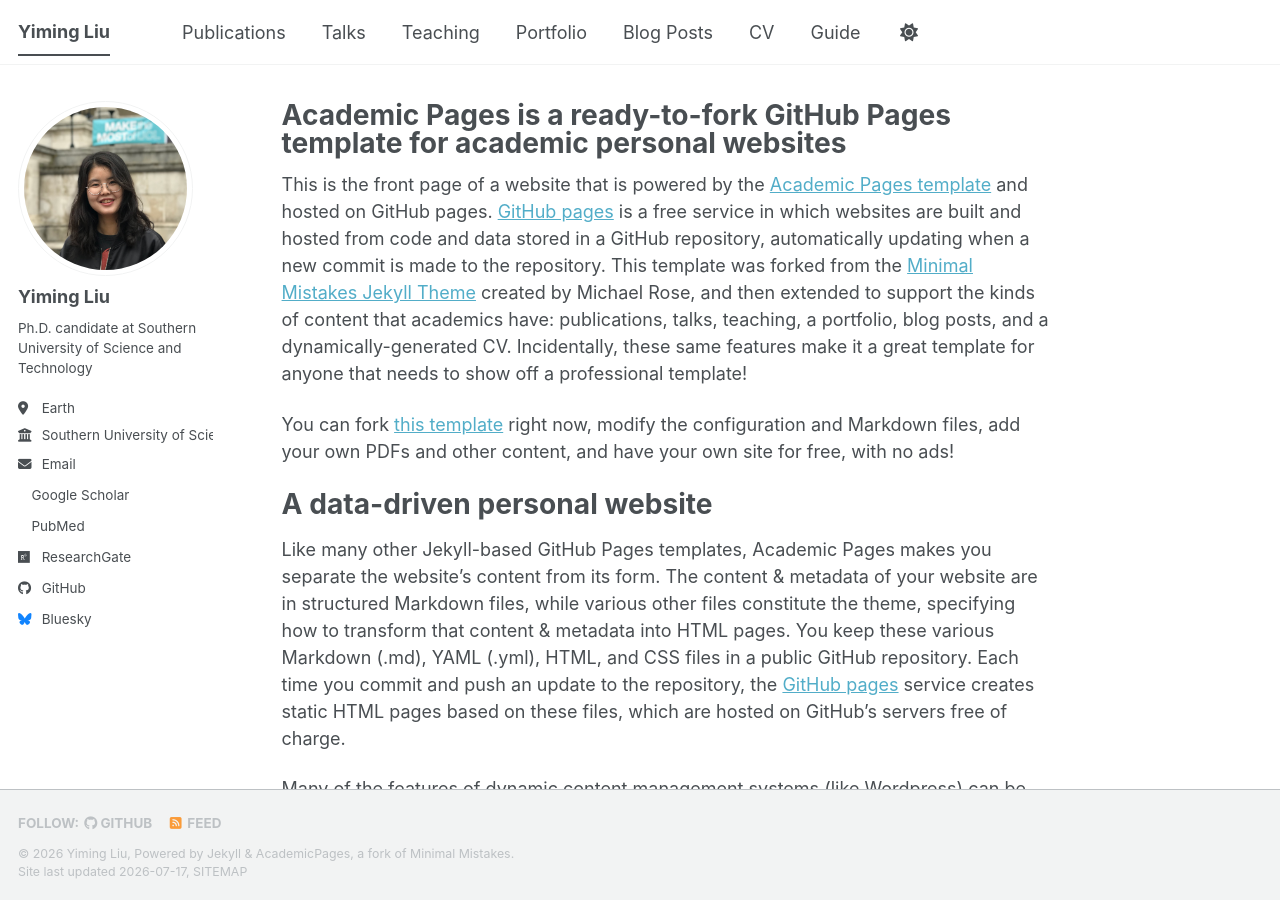
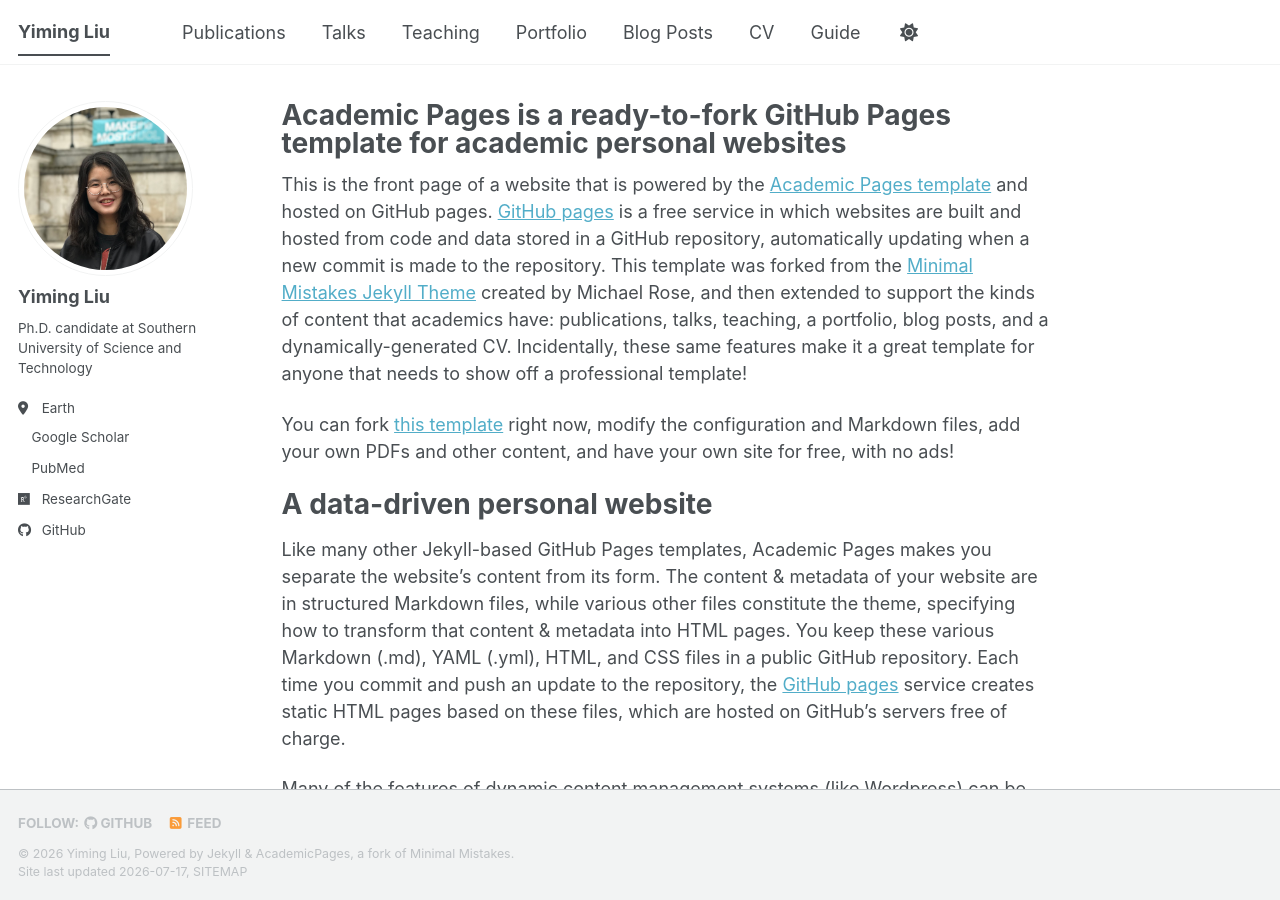
Before and after one commit to LynnYoo0403/LynnYoo0403.github.io, a Jekyll site: the page built from _pages/about.md, in a window 1280 px wide and 900 px high. Built offline with Jekyll 4.4.1, drawn with Linux system fonts in a browser that asks for light colours; a style sheet for code colours, icons or effects is not loaded; some of the changed lines change nothing that is shown.

Commit message:
Update _config.yml

```diff
--- a/_config.yml
+++ b/_config.yml
@@ -28,8 +28,7 @@
   pronouns         : # example: "she/her"
   bio              : "Ph.D. candidate at Southern University of Science and Technology"
   location         : "Earth"
-  employer         : "Southern University of Science and Technology"
-  email            : "none@example.org"
+
 
   # Academic websites
   academia         : # URL
@@ -51,37 +50,9 @@
   kaggle           : # Username
   stackoverflow    : # User number or user number and name (i.e., use "1" or "1/jeff-atwood")
 
-  # Social media
-  artstation       : # Username
-  bluesky          : "bsky.app" # Replace this with you Bluesky username
-  facebook         : # Username
-  flickr           : # Username
-  foursquare       : # Username
-  goodreads        : # Username
-  google_plus      : # Username
-  keybase          : # Username
-  instagram        : # Username
-  lastfm           : # Username
-  linkedin         : # Username
-  mastodon         : # URL
-  medium           : # URL
-  pinterest        : # Username
-  soundcloud       : # Username
-  steam            : # Username
-  telegram         : # URL
-  tumblr           : # Username
-  twitter          : # Username for X / Twitter
-  vine             : # Username
-  weibo            : # Username
-  wikipedia        : # Username
-  xing             : # Username
-  youtube          : # Username
-  zhihu            : # Username
 
 # Publication Category - The following the list of publication categories and their headings
 publication_category:
-  books:
-    title: 'Books'
   manuscripts:
     title: 'Journal Articles'
   conferences:
```
